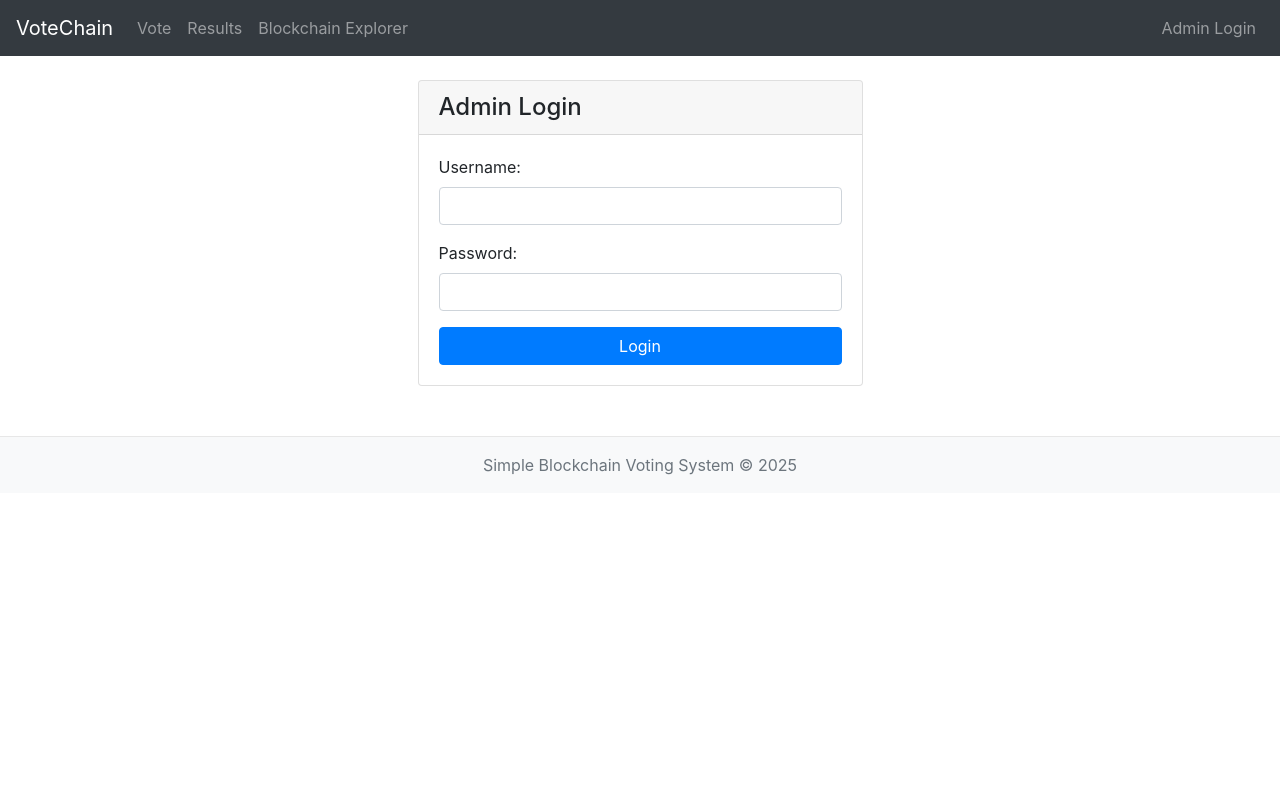
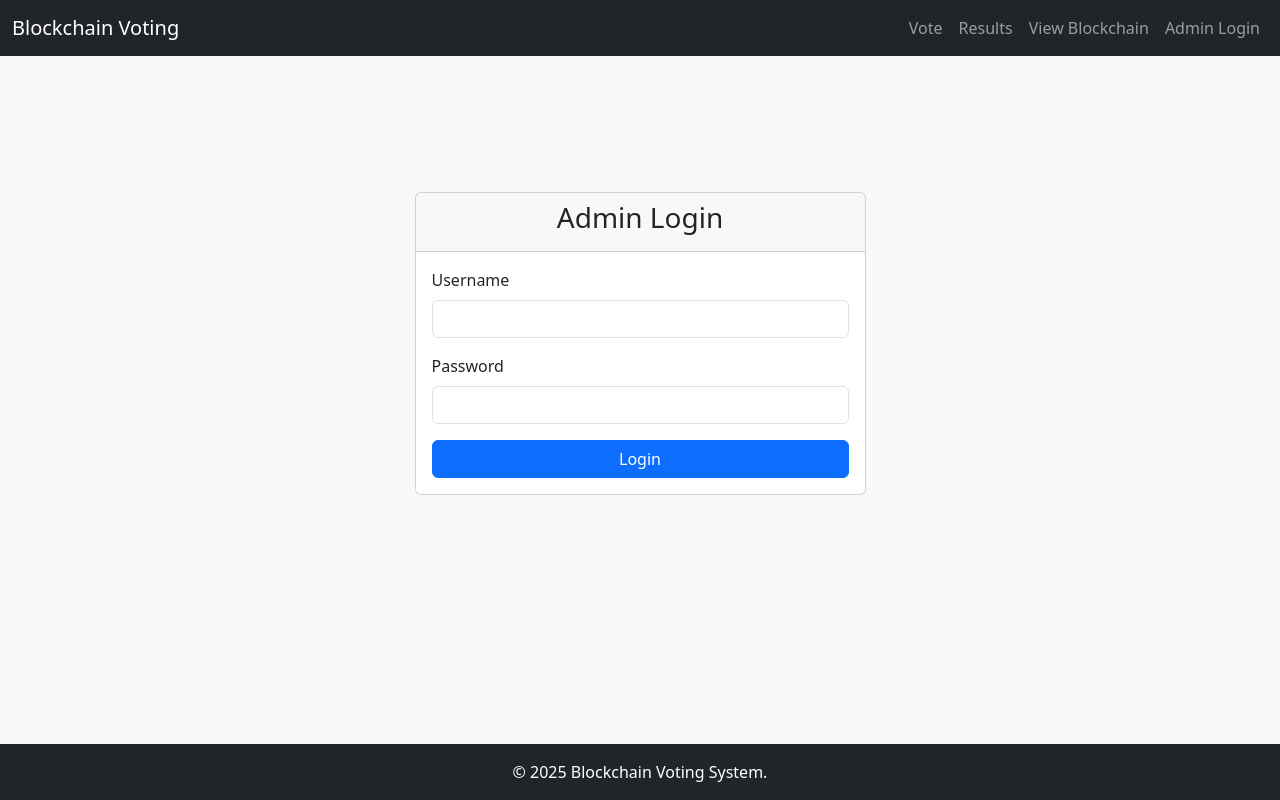
Before and after one commit to TWHUNTER/blockchain-voting-system, a Flask app: page /admin/login in a window 1280 px wide. Run offline with Flask 3, Linux system fonts and the light colour scheme; some libraries are stand-ins or nearby versions.

Commit message:
tinydb integrated

```diff
--- a/app.py
+++ b/app.py
@@ -1,32 +1,40 @@
 # app.py
-from flask import Flask, render_template, request, redirect, url_for, flash, session, jsonify # Add jsonify
+from flask import Flask, render_template, request, redirect, url_for, flash, session, jsonify
 import uuid
 import hashlib
 from functools import wraps
-import time # For sleeping in the background thread
-import threading # For the background mining task
-from datetime import datetime # For context processor
+import time
+import threading
+from datetime import datetime
 import secrets
 
-from blockchain_logic import Blockchain
+# --- TinyDB Setup ---
+from tinydb import TinyDB, Query, where # Added 'where'
+db = TinyDB('voting_system_db.json', indent=4)
+candidates_table = db.table('candidates')
+voter_tokens_table = db.table('voter_tokens')
+system_status_table = db.table('system_status') # For voting open/closed status
+
+from blockchain_logic import Blockchain # Assuming blockchain_logic.py is in the same directory
 
 app = Flask(__name__)
 app.secret_key = secrets.token_hex(32)
 
 # --- Blockchain and Data Stores ---
-blockchain = Blockchain(difficulty=2) # Reduced difficulty for faster auto-mining demo
+blockchain = Blockchain(difficulty=2)
 candidates = set()
 voter_tokens = {}
+voting_is_open = True # Default, will be loaded from DB
 
 # --- Admin Credentials ---
 ADMIN_USERNAME = "admin"
 ADMIN_PASSWORD_HASH = hashlib.sha256("admin1234".encode()).hexdigest()
 
 # --- Global variable for auto-mining control ---
-auto_mine_interval = 3 # Mine every 30 seconds if there are pending votes
-stop_mining_thread = threading.Event() # Event to signal the thread to stop
+auto_mine_interval = 3 # Mine every 3 seconds if there are pending votes
+stop_mining_thread = threading.Event()
 
-# --- Helper Functions --- (hash_string, admin_login_required - keep as before)
+# --- Helper Functions ---
 def hash_string(input_string):
     return hashlib.sha256(input_string.encode()).hexdigest()
 
@@ -43,33 +51,55 @@ def admin_login_required(f):
 def inject_current_year():
     return {'current_year': datetime.utcnow().year}
 
+# --- Data Loading from DB ---
+def load_data_from_db():
+    global candidates, voter_tokens, voting_is_open
+    candidates.clear()
+    voter_tokens.clear()
+
+    print("Loading candidates from DB...")
+    for item in candidates_table.all():
+        candidates.add(item['name'])
+    print(f"Loaded {len(candidates)} candidates: {candidates}")
+
+    print("Loading voter tokens from DB...")
+    for item in voter_tokens_table.all():
+        voter_tokens[item['token']] = item['voted']
+    print(f"Loaded {len(voter_tokens)} voter tokens.")
+
+    print("Loading system status from DB...")
+    # Use a specific document ID (e.g., 1) for the system status
+    # If you use `upsert` later with `Query()._id == 1`, TinyDB might not auto-assign `doc_id` to `_id`.
+    # It's often simpler to use `get(doc_id=1)` or `search(Query().some_unique_key == 'status')`.
+    # For simplicity, let's try to get a document with a specific field or create it.
+    StatusQuery = Query()
+    status_doc = system_status_table.get(StatusQuery.setting == 'voting_status')
+
+    if status_doc:
+        voting_is_open = status_doc.get('is_open', True)
+    else:
+        # If no status doc, create one and set voting to open by default
+        system_status_table.insert({'setting': 'voting_status', 'is_open': True})
+        voting_is_open = True
+    print(f"Voting system is currently: {'OPEN' if voting_is_open else 'CLOSED'}")
+
 # --- Background Mining Function ---
 def background_miner():
-    """
-    Periodically checks for pending votes and mines a block if any are found.
-    Runs in a separate thread.
-    """
     print("Background miner thread started.")
     while not stop_mining_thread.is_set():
-        with app.app_context(): # Need app context to interact with Flask app components like 'blockchain'
+        with app.app_context():
             if blockchain.pending_votes:
                 print(f"Auto-mining: Found {len(blockchain.pending_votes)} pending votes.")
                 try:
                     mined_hash = blockchain.mine_pending_votes(miner_id="AutoMiner")
                     if mined_hash:
                         print(f"Auto-miner successfully mined block: {mined_hash[:10]}...")
-                    # else: # This case should ideally not be reached if pending_votes is not empty
-                        # print("Auto-miner: No block mined despite pending votes (should not happen).")
                 except Exception as e:
                     print(f"Error during auto-mining: {e}")
-            # else:
-                # print("Auto-miner: No pending votes.")
-        # Wait for the defined interval or until the stop event is set
         stop_mining_thread.wait(auto_mine_interval)
     print("Background miner thread stopped.")
 
-
-# --- General Routes --- (index, user_vote_page, submit_vote, view_blockchain - keep mostly as before)
+# --- General Routes ---
 @app.route('/')
 def index():
     if session.get('admin_logged_in'):
@@ -78,10 +108,19 @@ def index():
 
 @app.route('/vote', methods=['GET'])
 def user_vote_page():
-    return render_template('user_vote.html', candidates=sorted(list(candidates)))
+    # This route now needs to pass `voting_closed` to your user_vote.html
+    # Your user_vote.html already has `{% if not candidates %}`
+    # You'll need to add `{% if voting_closed %}` logic to your template
+    return render_template('user_vote.html',
+                           candidates=sorted(list(candidates)),
+                           voting_closed=not voting_is_open) # Pass the inverse
 
 @app.route('/vote/submit', methods=['POST'])
 def submit_vote():
+    if not voting_is_open:
+        flash("Voting is currently closed. No new votes can be submitted.", 'warning')
+        return redirect(url_for('user_vote_page'))
+
     token = request.form.get('voter_token', '').strip()
     selected_candidate = request.form.get('candidate')
 
@@ -106,6 +145,8 @@ def submit_vote():
         hashed_token = hash_string(token)
         blockchain.add_vote_to_pending(voter_token_hashed=hashed_token, candidate_name=selected_candidate)
         voter_tokens[token] = True
+        TokenQuery = Query()
+        voter_tokens_table.update({'voted': True}, TokenQuery.token == token)
         flash(f"Vote for '{selected_candidate}' cast successfully! Your vote will be automatically processed soon.", 'success')
         return redirect(url_for('view_results'))
 
@@ -117,26 +158,20 @@ def view_blockchain():
                            chain=blockchain.get_chain_for_display(),
                            chain_valid_status="Valid" if blockchain.is_chain_valid() else "INVALID - TAMPERED!")
 
-
 # --- Results and Chart Data Routes ---
 @app.route('/results')
 def view_results():
-    """Displays the election results page which will include the chart."""
-    # The actual data for the chart will be fetched via /results_data
     return render_template('results.html',
                            chain_valid_status="Valid" if blockchain.is_chain_valid() else "INVALID - TAMPERED!")
 
 @app.route('/results_data')
 def results_data_api():
-    """API endpoint to provide vote data for the chart."""
     current_results = blockchain.tally_votes()
-    # Prepare data for Chart.js
     labels = list(current_results.keys())
     data = list(current_results.values())
     return jsonify({'labels': labels, 'data': data, 'chain_valid': blockchain.is_chain_valid()})
 
-
-# --- Admin Authentication Routes --- (admin_login, admin_logout - keep as before)
+# --- Admin Authentication Routes ---
 @app.route('/admin/login', methods=['GET', 'POST'])
 def admin_login():
     if session.get('admin_logged_in'):
@@ -165,19 +200,18 @@ def admin_logout():
     flash("You have been logged out.", "info")
     return redirect(url_for('admin_login'))
 
-
 # --- Admin Panel Routes (Protected) ---
 @app.route('/admin', methods=['GET'])
 @admin_login_required
 def admin_panel():
     unused_tokens_list = [token for token, voted_status in voter_tokens.items() if not voted_status]
-    # The "Mine Pending Votes" button can be removed or kept for manual override if desired
     return render_template('admin.html',
                            candidates=sorted(list(candidates)),
                            new_token=request.args.get('new_token'),
                            unused_tokens=unused_tokens_list,
                            pending_votes_count=len(blockchain.pending_votes),
-                           auto_mine_interval=auto_mine_interval) # Pass interval to template
+                           auto_mine_interval=auto_mine_interval,
+                           voting_is_open=voting_is_open) # Pass current status
 
 @app.route('/admin/add_candidate', methods=['POST'])
 @admin_login_required
@@ -186,6 +220,7 @@ def add_candidate():
     if candidate_name:
         if candidate_name not in candidates:
             candidates.add(candidate_name)
+            candidates_table.insert({'name': candidate_name})
             flash(f"Candidate '{candidate_name}' added successfully.", 'success')
         else:
             flash(f"Candidate '{candidate_name}' already exists.", 'warning')
@@ -193,46 +228,65 @@ def add_candidate():
         flash("Candidate name cannot be empty.", 'danger')
     return redirect(url_for('admin_panel'))
 
+@app.route('/admin/remove_candidate/<candidate_name>', methods=['POST'])
+@admin_login_required
+def remove_candidate(candidate_name):
+    if candidate_name in candidates:
+        candidates.remove(candidate_name)
+        CandidateQuery = Query()
+        candidates_table.remove(CandidateQuery.name == candidate_name)
+        flash(f"Candidate '{candidate_name}' removed successfully.", 'success')
+        # Consider implications: votes for this candidate on the chain remain.
+        # This just prevents new votes for them.
+    else:
+        flash(f"Candidate '{candidate_name}' not found.", 'warning')
+    return redirect(url_for('admin_panel'))
+
 @app.route('/admin/generate_token', methods=['POST'])
 @admin_login_required
 def generate_token():
     new_token = str(uuid.uuid4())
     voter_tokens[new_token] = False
+    voter_tokens_table.insert({'token': new_token, 'voted': False})
     flash(f"New voter token generated.", 'success')
     return redirect(url_for('admin_panel', new_token=new_token))
 
-# REMOVE or COMMENT OUT the manual mine route if fully relying on auto-miner
-# Or keep it for manual override/testing.
-# @app.route('/admin/mine', methods=['POST'])
-# @admin_login_required
-# def mine_block_route():
-#     # ... (previous code for manual mining) ...
-#     if not blockchain.pending_votes:
-#         flash("No pending votes to mine manually.", 'info')
-#     else:
-#         mined_block_hash = blockchain.mine_pending_votes(miner_id=session.get('admin_username', 'AdminManual'))
-#         if mined_block_hash:
-#             flash(f"Manual: New block mined! Hash: {mined_block_hash[:10]}...", 'success')
-#         else:
-#             flash("Manual: Failed to mine block.", 'danger')
-#     return redirect(url_for('admin_panel'))
+@app.route('/admin/toggle_voting_status', methods=['POST'])
+@admin_login_required
+def toggle_voting_status():
+    global voting_is_open
+    voting_is_open = not voting_is_open
 
+    StatusQuery = Query()
+    system_status_table.update({'is_open': voting_is_open}, StatusQuery.setting == 'voting_status')
+
+    status_message = "OPEN" if voting_is_open else "CLOSED"
+    flash(f"Voting system is now {status_message}.", 'info')
+
+    # Optional: If closing voting, you might want to mine any remaining pending votes.
+    # if not voting_is_open and blockchain.pending_votes:
+    #     print("Voting closed. Mining any remaining pending votes...")
+    #     mined_hash = blockchain.mine_pending_votes(miner_id="AdminCloseVote")
+    #     if mined_hash:
+    #         flash(f"Final pending votes mined (Block: {mined_hash[:10]}...).", "info")
+    #     blockchain.pending_votes.clear() # Or ensure mine_pending_votes clears them
+
+    return redirect(url_for('admin_panel'))
 
 if __name__ == '__main__':
-    # Start the background mining thread
-    miner_thread = threading.Thread(target=background_miner, daemon=True) # daemon=True allows main program to exit even if thread is running
+    load_data_from_db() # Load data from DB at startup
+
+    miner_thread = threading.Thread(target=background_miner, daemon=True)
     miner_thread.start()
 
     try:
-        # For development, debug=True is fine. For production, use a WSGI server.
-        # use_reloader=False is important when using threads like this with Flask's dev server
-        # to prevent the thread from being started multiple times.
         app.run(debug=True, host='0.0.0.0', port=5000, use_reloader=False)
     except KeyboardInterrupt:
         print("Shutting down...")
     finally:
         print("Signaling miner thread to stop...")
-        stop_mining_thread.set() # Signal the thread to stop
+        stop_mining_thread.set()
         if miner_thread.is_alive():
-            miner_thread.join(timeout=5) # Wait for the thread to finish
+            miner_thread.join(timeout=auto_mine_interval + 2)
         print("Miner thread stopped. Exiting.")
+        db.close() # Close the TinyDB database file
--- a/blockchain_logic.py
+++ b/blockchain_logic.py
@@ -34,11 +34,11 @@ class Block:
 
 class Blockchain:
     def __init__(self, difficulty=2):
-        self.chain = [self.create_genesis_block()]
+        self.chain = [self.create_keven_block()]
         self.difficulty = difficulty
         self.pending_votes = []
 
-    def create_genesis_block(self):
+    def create_keven_block(self):
         return Block(0, time.time(), "Keven Block", "0")
 
     def get_latest_block(self):
--- a/templates/admin_login.html
+++ b/templates/admin_login.html
@@ -1,24 +1,28 @@
 {% extends "base.html" %}
-{% block title %}Admin Login{% endblock %}
+
+{% block title %}Admin Login - Voting System{% endblock %}
+
 {% block content %}
-<div class="row justify-content-center">
+<div class="row justify-content-center mt-5">
     <div class="col-md-5">
         <div class="card">
-            <div class="card-header">
-                <h1 class="h4 mb-0">Admin Login</h1>
+            <div class="card-header text-center">
+                <h3>Admin Login</h3>
             </div>
             <div class="card-body">
                 <form method="POST" action="{{ url_for('admin_login') }}">
                     <input type="hidden" name="next" value="{{ request.args.get('next', '') }}">
-                    <div class="form-group">
-                        <label for="username">Username:</label>
+                    <div class="mb-3">
+                        <label for="username" class="form-label">Username</label>
                         <input type="text" class="form-control" id="username" name="username" required>
                     </div>
-                    <div class="form-group">
-                        <label for="password">Password:</label>
+                    <div class="mb-3">
+                        <label for="password" class="form-label">Password</label>
                         <input type="password" class="form-control" id="password" name="password" required>
                     </div>
-                    <button type="submit" class="btn btn-primary btn-block">Login</button>
+                    <div class="d-grid">
+                        <button type="submit" class="btn btn-primary">Login</button>
+                    </div>
                 </form>
             </div>
         </div>
--- a/templates/base.html
+++ b/templates/base.html
@@ -1,40 +1,49 @@
 <!doctype html>
 <html lang="en">
 <head>
+    <!-- Required meta tags -->
     <meta charset="utf-8">
     <meta name="viewport" content="width=device-width, initial-scale=1, shrink-to-fit=no">
-    <title>{% block title %}Blockchain Voting App{% endblock %}</title>
+
     <!-- Bootstrap CSS -->
-    <link href="https://stackpath.bootstrapcdn.com/bootstrap/4.5.2/css/bootstrap.min.css" rel="stylesheet">
+    <link href="https://cdn.jsdelivr.net/npm/bootstrap@5.3.0-alpha1/dist/css/bootstrap.min.css" rel="stylesheet" integrity="sha384-GLhlTQ8iRABdZLl6O3oVMWSktQOp6b7In1Zl3/Jr59b6EGGoI1aFkw7cmDA6j6gD" crossorigin="anonymous">
+
+    <title>{% block title %}Voting System{% endblock %}</title>
     <style>
-        body { padding-top: 56px; /* Adjust for fixed-top navbar */ }
+        body {
+            padding-top: 5rem; /* Adjust if using a fixed navbar */
+            padding-bottom: 3rem;
+            background-color: #f8f9fa;
+        }
         .footer {
-            padding: 1rem;
-            background-color: #f8f9fa;
+            background-color: #343a40;
+            color: white;
+            padding: 1rem 0;
             text-align: center;
-            margin-top: 30px;
-            border-top: 1px solid #e7e7e7;
+            position: fixed;
+            bottom: 0;
+            width: 100%;
         }
-        .blockchain-container { display: flex; flex-direction: column; align-items: center; }
-        .block { border: 1px solid #ccc; padding: 15px; margin-bottom: 10px; border-radius: 5px; background-color: #f9f9f9; width: 90%; max-width: 800px; }
-        .block h5 { margin-top: 0; color: #007bff; }
-        .block pre { background-color: #eee; padding: 10px; border-radius: 3px; white-space: pre-wrap; word-break: break-all; }
-        .hash-value { font-family: monospace; font-size: 0.9em; color: #28a745; word-break: break-all; }
-        .chain-arrow { font-size: 24px; color: #333; margin-bottom: 10px; }
-        .token-display { background-color: #e9ecef; padding: 6px; border-radius: 4px; font-family: monospace; word-break: break-all; display: inline-block; margin-bottom: 5px; }
-        .card { margin-bottom: 20px; }
+        .token-display {
+            font-family: monospace;
+            background-color: #e9ecef;
+            padding: 0.2em 0.4em;
+            border-radius: 0.2em;
+        }
+        .card {
+            margin-bottom: 1.5rem;
+        }
     </style>
-    <script src="https://cdn.jsdelivr.net/npm/chart.js"></script>
 </head>
 <body>
     <nav class="navbar navbar-expand-md navbar-dark bg-dark fixed-top">
-      <a class="navbar-brand" href="{{ url_for('user_vote_page') }}">VoteChain</a>
-      <button class="navbar-toggler" type="button" data-toggle="collapse" data-target="#navbarsExampleDefault" aria-controls="navbarsExampleDefault" aria-expanded="false" aria-label="Toggle navigation">
+        <div class="container-fluid">
+            <a class="navbar-brand" href="{{ url_for('index') }}">Blockchain Voting</a>
+            <button class="navbar-toggler" type="button" data-bs-toggle="collapse" data-bs-target="#navbarNav" aria-controls="navbarNav" aria-expanded="false" aria-label="Toggle navigation">
                 <span class="navbar-toggler-icon"></span>
             </button>
-
-      <div class="collapse navbar-collapse" id="navbarsExampleDefault">
-        <ul class="navbar-nav mr-auto">
+            <div class="collapse navbar-collapse" id="navbarNav">
+                <ul class="navbar-nav ms-auto">
                     <li class="nav-item">
                         <a class="nav-link" href="{{ url_for('user_vote_page') }}">Vote</a>
                     </li>
@@ -42,29 +51,32 @@
                         <a class="nav-link" href="{{ url_for('view_results') }}">Results</a>
                     </li>
                     <li class="nav-item">
-            <a class="nav-link" href="{{ url_for('view_blockchain') }}">Blockchain Explorer</a>
+                        <a class="nav-link" href="{{ url_for('view_blockchain') }}">View Blockchain</a>
                     </li>
-        </ul>
-        <ul class="navbar-nav">
                     {% if session.get('admin_logged_in') %}
-                <li class="nav-item"><a class="nav-link" href="{{ url_for('admin_panel') }}">Admin Panel</a></li>
-                <li class="nav-item"><a class="nav-link" href="{{ url_for('admin_logout') }}">Admin Logout</a></li>
+                    <li class="nav-item">
+                        <a class="nav-link" href="{{ url_for('admin_panel') }}">Admin Panel</a>
+                    </li>
+                    <li class="nav-item">
+                        <a class="nav-link" href="{{ url_for('admin_logout') }}">Logout</a>
+                    </li>
                     {% else %}
-                <li class="nav-item"><a class="nav-link" href="{{ url_for('admin_login') }}">Admin Login</a></li>
+                    <li class="nav-item">
+                        <a class="nav-link" href="{{ url_for('admin_login') }}">Admin Login</a>
+                    </li>
                     {% endif %}
                 </ul>
             </div>
+        </div>
     </nav>
 
-    <main role="main" class="container mt-4">
+    <main role="main" class="container mt-5 pt-3">
         {% with messages = get_flashed_messages(with_categories=true) %}
             {% if messages %}
                 {% for category, message in messages %}
-              <div class="alert alert-{{ category if category != 'error' else 'danger' }} alert-dismissible fade show" role="alert">
+                <div class="alert alert-{{ category }} alert-dismissible fade show" role="alert">
                     {{ message }}
-                <button type="button" class="close" data-dismiss="alert" aria-label="Close">
-                  <span aria-hidden="true">×</span>
-                </button>
+                    <button type="button" class="btn-close" data-bs-dismiss="alert" aria-label="Close"></button>
                 </div>
                 {% endfor %}
             {% endif %}
@@ -72,15 +84,14 @@
         {% block content %}{% endblock %}
     </main>
 
-    <footer class="footer">
-        <div class="container">
-            <span class="text-muted">Simple Blockchain Voting System © {{ current_year }}</span>
+    <footer class="footer mt-auto py-3 bg-dark text-white">
+        <div class="container text-center">
+            <span>© {{ current_year }} Blockchain Voting System.</span>
         </div>
     </footer>
 
-    <!-- Bootstrap JS, Popper.js, and jQuery -->
-    <script src="https://code.jquery.com/jquery-3.5.1.slim.min.js"></script>
-    <script src="https://cdn.jsdelivr.net/npm/@popperjs/core@2.5.3/dist/umd/popper.min.js"></script>
-    <script src="https://stackpath.bootstrapcdn.com/bootstrap/4.5.2/js/bootstrap.min.js"></script>
+    <!-- Bootstrap Bundle with Popper -->
+    <script src="https://cdn.jsdelivr.net/npm/bootstrap@5.3.0-alpha1/dist/js/bootstrap.bundle.min.js" integrity="sha384-w76AqPfDkMBDXo30jS1Sgez6pr3x5MlQ1ZAGC+nuZB+EYdgRZgiwxhTBTkF7CXvN" crossorigin="anonymous"></script>
+    {% block scripts %}{% endblock %}
 </body>
 </html>
--- a/templates/view_blockchain.html
+++ b/templates/view_blockchain.html
@@ -15,7 +15,7 @@
         <div class="blockchain-container mt-3">
             {% for block in chain %}
             <div class="block">
-                <h5>Block #{{ block.index }} <small class="text-muted">({{ 'Genesis Block' if block.index == 0 else 'Data Block' }})</small></h5>
+                <h5>Block #{{ block.index }} <small class="text-muted">({{ 'keven Block' if block.index == 0 else 'Data Block' }})</small></h5>
                 <p class="mb-1"><strong>Timestamp:</strong> {{ block.timestamp }}</p>
                 <p class="mb-1"><strong>Nonce:</strong> {{ block.nonce }}</p>
                 <p class="mb-1"><strong>Previous Hash:</strong> <span class="hash-value">{{ block.previous_hash }}</span></p>
```
Also changed, not shown: voting_system_db.json (added, +43 -0 lines). Lines whose indentation alone changed are shown as unchanged.
